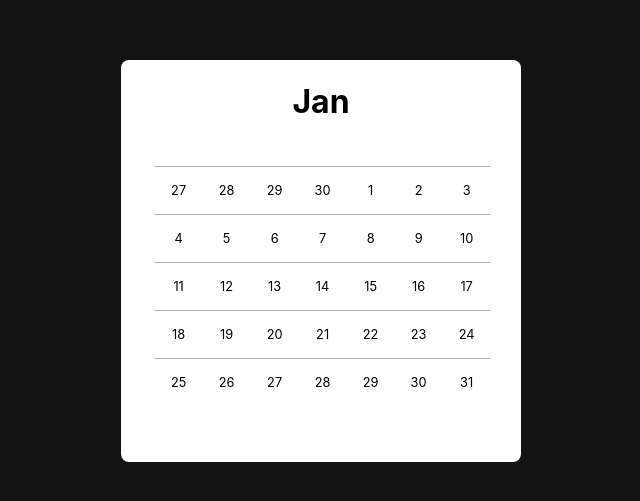
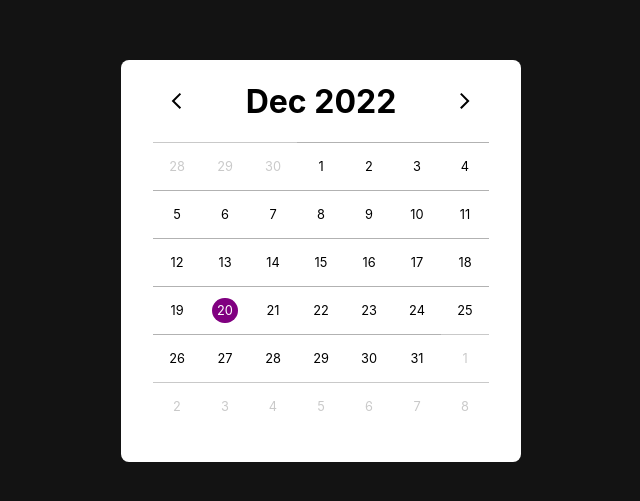
Before and after one commit to Elias-Traunbauer/school_collab, a Next.js app: page /Datepicker in a window 1280 px wide. Shown: the part 139-640 px from the top of the page, without its empty margins (319-959 px from the left). Built offline with nearby package versions, Linux system fonts and the light colour scheme.

Commit message:
finished

```diff
--- a/pages/Datepicker.js
+++ b/pages/Datepicker.js
@@ -1,52 +1,124 @@
-import dayjs from 'dayjs';
 import styles from '../styles/datetimepicker.module.css';
+import React, { useState ,useEffect, useMemo} from 'react';
+import Image from 'next/image';
 
-export default function Datepicker({month = new Date().getMonth(),year = new Date().getFullYear()}){
-    const firstDateOfMonth = dayjs().month(month).year(year).startOf("month");
-    const lastDateOfMonth = dayjs().month(month).year(year).endOf("month");
+export default function Datepicker({dateParam = new Date()}){
 
-    const displayDatesArray = [];
+    const [displayDatesArray,setDisplayDatesArray] = useState([]);
+    //const displayDatesArray = [];
+    const[date,setDate] = useState(dateParam);
+    const monthNames = ["Jan","Feb","Mar","Apr","Mai","Jun","Jul","Aug","Sep","Oct","Nov","Dec"];
 
-    for(let i = 0;i<firstDateOfMonth.day();i++){
-        displayDatesArray.push({
-            date:firstDateOfMonth.day(i),
-            currentMonth: false
-        });
+    useEffect(() => {
+        calc();
+        console.log(date);
+    },[date]);
+
+    function changeToNextMonth(){
+        const nextMonth = GetNextMonth();
+        setDate(new Date(nextMonth.getFullYear(),nextMonth.getMonth(),date.getDate()));
     }
 
-    for(let i = firstDateOfMonth.date();i<=lastDateOfMonth.date();i++){
-        displayDatesArray.push({
-            date:firstDateOfMonth.date(i),
-            currentMonth: true
-        });
+    function changeToPreviousMonth(){
+        const previousMonth = GetPreviusMonth();
+        setDate(new Date(previousMonth.getFullYear(),previousMonth.getMonth(),date.getDate()));
     }
 
-    const remainingDays = 42 - displayDatesArray.length;
+    function handleDateClicked(day, currmonth){
+        if(currmonth){
+            setDate(new Date(date.getFullYear(),date.getMonth(),day));
+        }
+        else if(day >= 20){
+            const tmpDate = GetPreviusMonth()
+            setDate(new Date(tmpDate.getFullYear(),tmpDate.getMonth(),day));
+        }
+        else{
+            const tmpDate = GetNextMonth()
+            setDate(new Date(tmpDate.getFullYear(),tmpDate.getMonth(),day));
+        }
+    }
 
-    const days = document.querySelectorAll(`${styles.datepickerItem}`);
-    console.log(days);
+    function calc(){
+        let daysOfPreviousMonth = GetPreviusMonth().getDate();
+        const daysOfCurrentMonth = GetDaysOfCurrentMonth();
+        let previousdays = GetWeekdayOfFirstDay();
+        const tmpArray = [];
+        previousdays == 0?previousdays = 7:"";
+        let cnt = daysOfPreviousMonth-previousdays+2;
 
+        for(let i = 0; i < previousdays-1;i++){
+            tmpArray.push({
+                day : cnt,
+                currMonth: false
+            });
+            cnt++;
+        }
+        for(let i = 1; i <= daysOfCurrentMonth;i++){
+            tmpArray.push({
+                day : i,
+                currMonth: true
+            });
+        }
+
+        const daysLeft = 43 - tmpArray.length;
+
+        for(let i = 1; i < daysLeft;i++){
+            tmpArray.push({
+                day : i,
+                currMonth: false
+            });
+        }
+
+        setDisplayDatesArray(...[tmpArray]);
+    }
+
+    function GetWeekdayOfFirstDay(){
+        return new Date(date.getFullYear(),date.getMonth(),1).getDay();
+    }
+
+    function GetPreviusMonth(){
+        var tempDateObj = new Date(date);
+
+	    if(tempDateObj.getMonth) {
+		    tempDateObj.setMonth(tempDateObj.getMonth() - 1);
+	        } else {
+		    tempDateObj.setYear(tempDateObj.getYear() - 1);
+		    tempDateObj.setMonth(12);
+	    }
+	    return new Date(date.getFullYear(), date.getMonth(), 0);
+    }
+
+    function GetNextMonth(){
+        if (date.getMonth() == 11) {
+            var nextMonth = new Date(date.getFullYear() + 1, 0, 1);
+        } else {
+            var nextMonth = new Date(date.getFullYear(), date.getMonth() + 1, 1);
+        }
+
+        return nextMonth;
+    }
+
+    function GetDaysOfCurrentMonth(){
+        return new Date(date.getFullYear(), date.getMonth()+1, 0).getDate();
+    }
 
     return(
         <>
         <div className={styles.datepickerTestingContainer}>
             <div className={styles.container}>
-                <h1>Jan</h1>
+                <div className={styles.dateHeader}>
+                    <svg onClick={changeToPreviousMonth} xmlns="http://www.w3.org/2000/svg" viewBox='0 0 48 48' height="2em" width="2em"><path d="M28.05 36 16 23.95 28.05 11.9l2.15 2.15-9.9 9.9 9.9 9.9Z"/></svg>
+                    <h1>{monthNames[date.getMonth()]} {date.getFullYear()}</h1>
+                    <svg onClick={changeToNextMonth} xmlns="http://www.w3.org/2000/svg" viewBox='0 0 48 48' height="2em" width="2em"><path d="m18.75 36-2.15-2.15 9.9-9.9-9.9-9.9 2.15-2.15L30.8 23.95Z"/></svg>
+                </div>
                 <div className={styles.dateContainer}>
-                        {displayDatesArray.map(({date,currMonth},i) => {
-                            return (
-                                <>
-                                    <div className={styles.datepickerItem}>  <p>{date.date()}</p> </div>
-                                </>
-                            )
+                        {displayDatesArray.map(({day,currMonth},i) => {
+                           return <div onClick={()=>handleDateClicked(day,currMonth)} key={i} className={`${styles.datepickerItem} ${!currMonth?styles.otherMonth:""} ${currMonth && day == date.getDate() ?styles.currMonth:""}`}>  <p>{day}</p> </div>
                         })}
 
                 </div>
             </div>
-
         </div>
-
-                </>
-
+        </>
     );
 }
--- a/styles/datetimepicker.module.css
+++ b/styles/datetimepicker.module.css
@@ -18,14 +18,13 @@
     color: black;
     text-align: center;
     background-color: transparent !important;
-
+    justify-content: center;
 }
 
 .datepickerItem{
     background-color: transparent !important;
     border-top: 1px solid rgb(0, 0, 0,0.3);
     text-align: center;
-    transform: translate(70%,50%);
     display: flex;
     align-items: center;
     justify-content: center;
@@ -42,10 +41,13 @@
     display: flex;
     align-items: center;
     justify-content: center;
-    text-align: center;
 }
 
-.datepickerItem p:hover{
+.dateHeader svg{
+    border-radius: 100em;
+}
+
+.datepickerItem p:hover,.dateHeader svg:hover{
     background-color: rgb(233, 233, 233);
 }
 
@@ -64,5 +66,20 @@
 }
 .otherMonth{
     color: rgb(0, 0, 0,.3);
-    opacity: .5;
-  }
+    opacity: .7;
+}
+.currMonth p{
+    background-color: purple !important;
+    color: white;
+}
+.dateHeader{
+    width: 80%;
+    display: flex;
+    flex-direction: row;
+    align-items: center;
+    justify-content: space-between;
+}
+.dateHeader img{
+    border-radius: 10em;
+    background-color: gray;
+}
```
Also changed, not shown: public/chevron_left.svg (added), public/chevron_right.svg (added).
